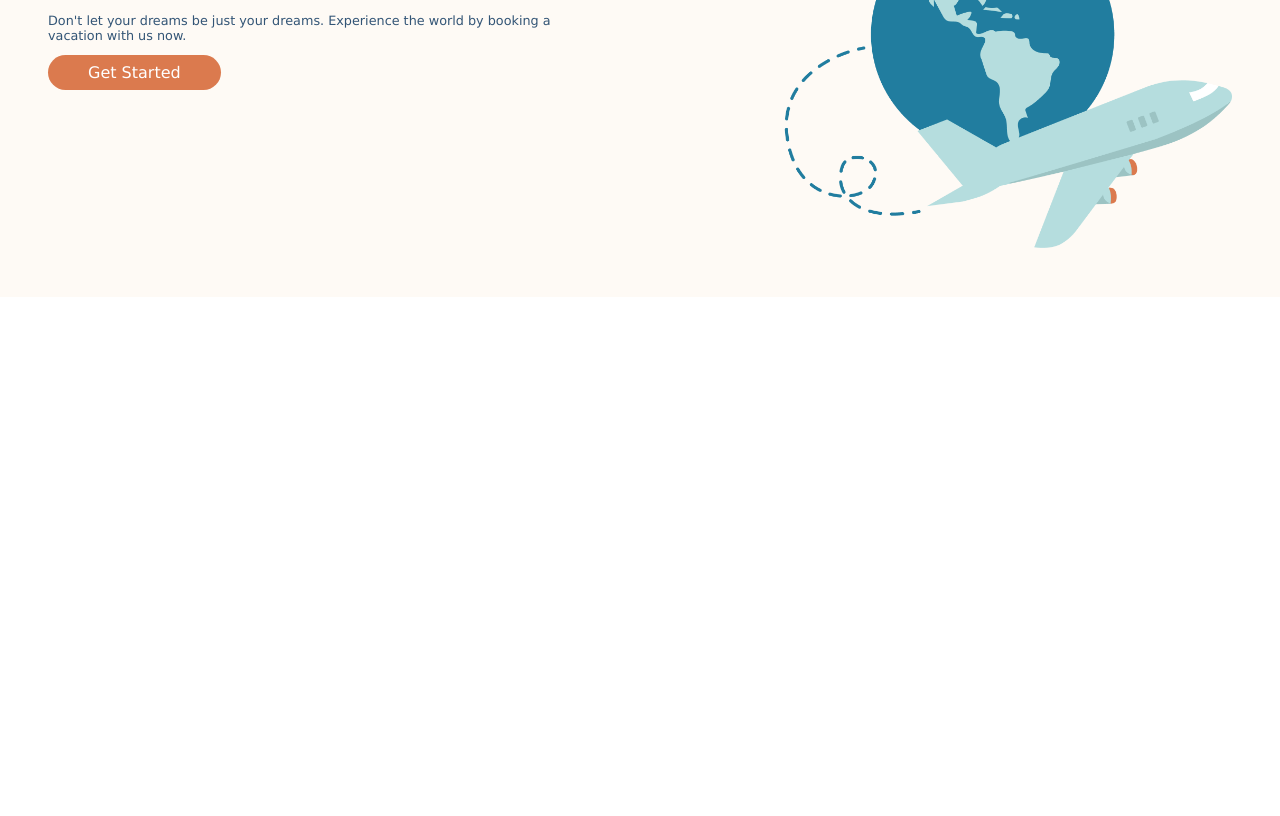
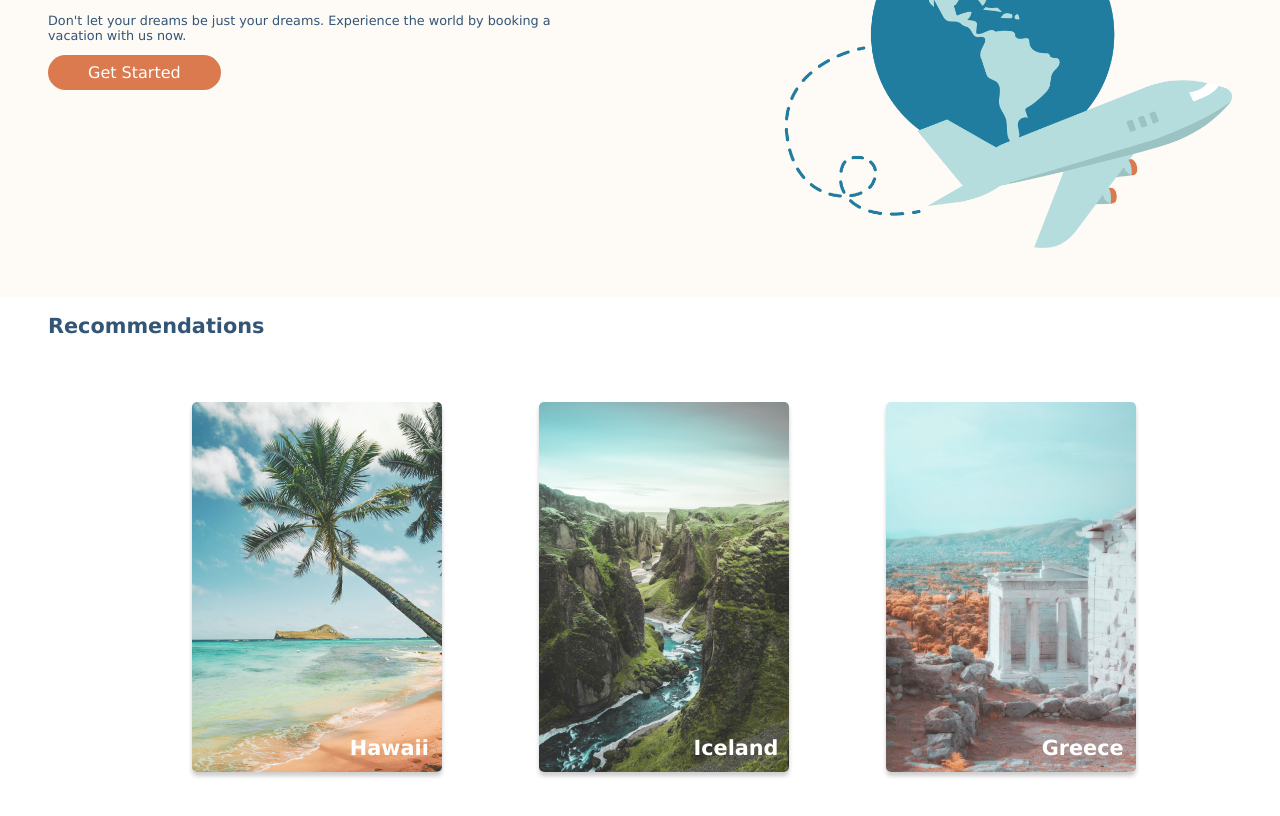
Before and after one commit to yogyatabhaskar/yogyata-bhaskar-travelsite, a plain HTML site: page index.html in a window 1280 px wide. Shown: the part 224-1040 px from the top of the page. Before the commit the page ends 800 px from the top, so only its background shows below. Drawn offline with Linux system fonts and the light colour scheme.

Commit message:
Updated the card component of home page

```diff
--- a/css/main.scss
+++ b/css/main.scss
@@ -3,5 +3,6 @@
 @use '../css/partials/typography';
 @use '../css/partials/global';
 @use '../css/partials/header';
-@use '../css/partials/main-body';
+@use '../css/partials/main-card';
 @use '../css/partials/footer';
+@use '../css/partials/main-hero';
--- /dev/null
+++ b/css/partials/_main-card.scss
@@ -0,0 +1,50 @@
+@use './mixins';
+@use './typography';
+@use './variables';
+@use './global';
+
+.card {
+    background-color: variables.$color-primary;
+    padding-left: 3rem;
+
+    &__title {
+        color: variables.$color-secondary;
+
+    }
+
+    &__content{
+        display: flex;
+        margin: 6rem;
+        justify-content: space-around;
+
+
+    }
+
+    &__info {
+        display: flex;
+        flex-flow: column nowrap;
+        justify-content: space-evenly;
+        align-items: center;
+        width: 15.625rem;
+        height: 19.125rem;
+
+
+    }
+
+
+    &__destination-img{
+        width: 15.625rem;
+        height: 23.125rem;
+        object-fit: cover;
+        margin: -3rem;
+        border-radius: .3125rem;
+        box-shadow: 0 .25rem .25rem variables.$color-senary;
+    }
+
+    &__name{
+        color: variables.$color-primary;
+        position: absolute;
+        margin-bottom: -19rem;
+        margin-left: 9rem;
+}
+}
--- a/css/partials/_typography.scss
+++ b/css/partials/_typography.scss
@@ -3,10 +3,14 @@ h1{
     font-weight: 700;
 }
 
+h2 {
+    font-size: 1.3rem;
+    font-weight: 700;
+}
 
 h3{
     font-size: 1.125rem;
-    font-weight: 700;
+    font-weight: 600;
 }
 
 p{
--- a/css/partials/_variables.scss
+++ b/css/partials/_variables.scss
@@ -3,3 +3,4 @@ $color-secondary: #335576;
 $color-tertiary: #DB7A4E;
 $color-quaternary: #FEFAF5;
 $color-quinary: black;
+$color-senary: rgba(0, 0, 0, 0.2);
--- a/index.html
+++ b/index.html
@@ -34,14 +34,42 @@
             </p>
             <a class="hero__link" href="#">Get Started</a>
         </div>
+        <img class="hero__picture" src="./assets/Images/hero.png" alt="hero_image">
+    </div>
 
-        <img class="hero__picture" src="./assets/Images/hero.png" alt="hero_image">
+    <!--main-->
+    <div class="card">
+        <!--heading-->
+        <h2 class="card__title">Recommendations</h2>
+
+        <!--cards-->
+        <div class="card__content">
+            <div class="card__info">
+                <img class="card__destination-img" src="./assets/Images/hawaii.jpg" alt="Hawaii">
+                <h2 class="card__name">Hawaii</h2>
+            </div>
+
+
+            <div class="card__info">
+                <img class="card__destination-img" src="./assets/Images/iceland.jpg" alt="Hawaii">
+                <h2 class="card__name">Iceland</h2>
+            </div>
+
+
+
+
+            <div class="card__info">
+                <img class="card__destination-img" src="./assets/Images/greece.jpg" alt="Hawaii">
+                <h2 class="card__name">Greece</h2>
+            </div>
+        </div>
+
+
+
 
     </div>
 
-    <!--main-->
-        <!--heading-->
-        <!--cards-->
+
     <!--footer-->
 
 </body>
```
Also changed, not shown: css/main.css, css/partials/_main-hero.scss (line endings or trailing spaces), 1 other file.
